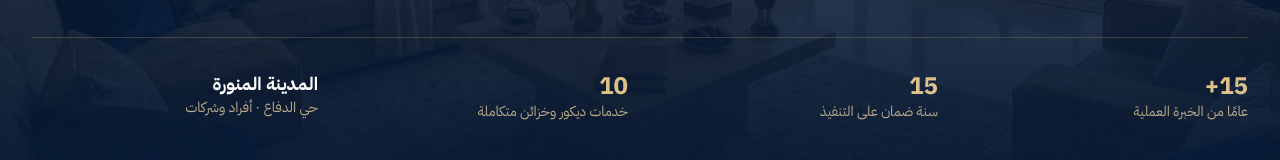
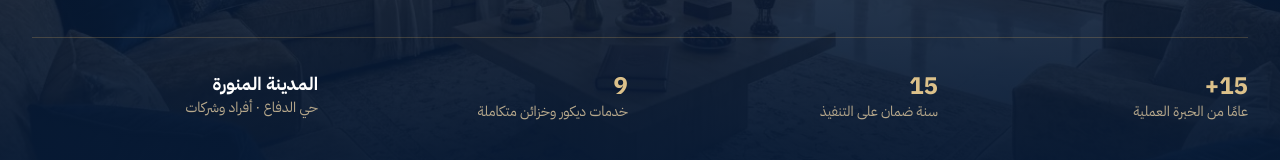
Before and after one commit to lmstrwyalldykwr/lamset, a React (Vite) app: page / in a window 1280 px wide. Shown: the part 566-726 px from the top of the page. Built offline with nearby package versions, Linux system fonts and the light colour scheme.

Commit message:
Auto-sync changes from AI Studio

```diff
--- a/src/pages/HomePage.tsx
+++ b/src/pages/HomePage.tsx
@@ -115,7 +115,7 @@ export const HomePage: React.FC<HomePageProps> = ({
             </div>
             <div>
               <span className="block text-xl sm:text-2xl font-bold text-[#DCC18A] tabular-nums">
-                10
+                9
               </span>
               <span className="text-[#B8A98C]">
                 {lang === 'ar' ? 'خدمات ديكور وخزائن متكاملة' : 'Specialized Services'}
```
